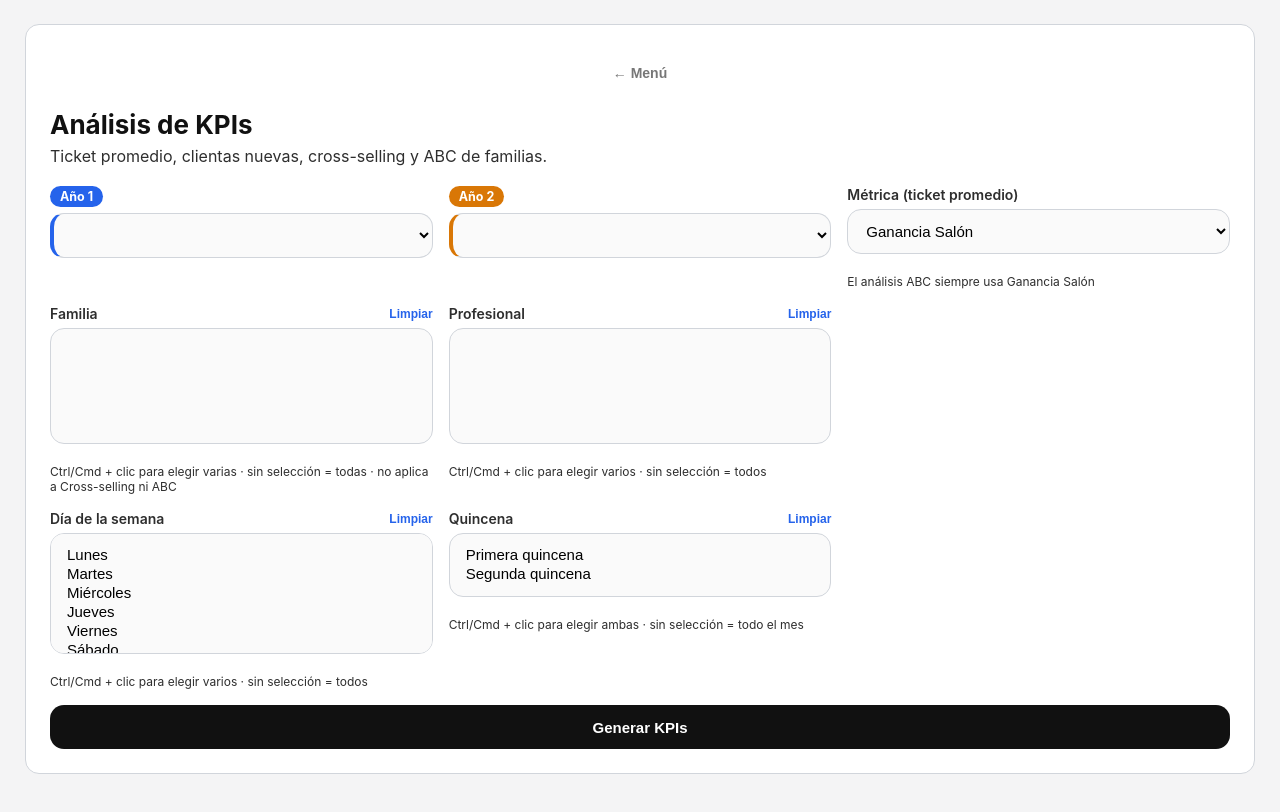
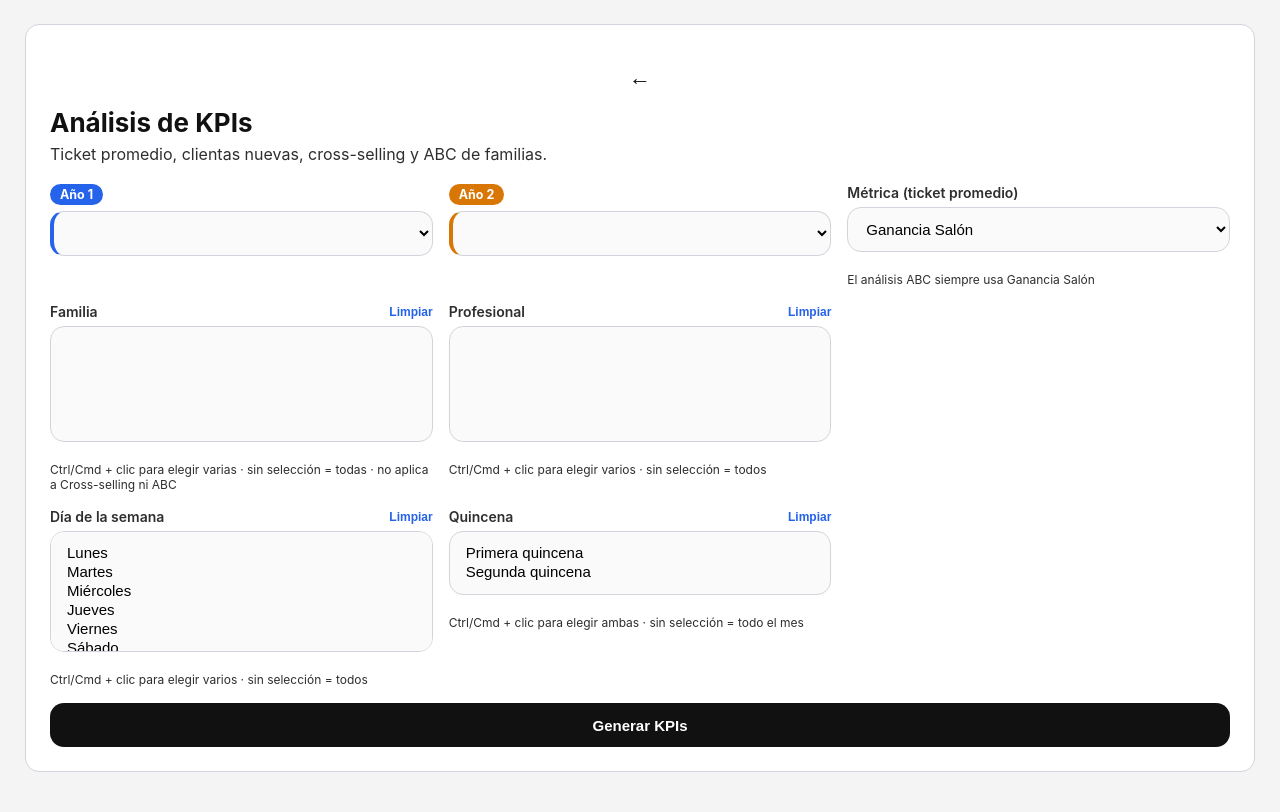
Before and after one commit to devoscarperez/kivor-frontend, a plain HTML site: page ventas-lyl-kpis.html in a window 1280 px wide. Drawn offline with Linux system fonts and the light colour scheme; no server answers; sample sign-in values are in the browser's storage.

Commit message:
fix: boton volver al menu en reportes de ventas-lyl
Apuntaba a index.html, una pagina sin uso que falla y termina
expulsando al usuario (reportado como "me saca del menu"). Ahora
apunta a dashboard.html, el menu real. Se reemplaza el estilo
back-btn (texto delgado de 14px) por el componente .icon-btn
estandar (44px de area tactil), agregado a css/styles.css para
reuso en otras pantallas.

```diff
--- a/css/styles.css
+++ b/css/styles.css
@@ -127,6 +127,25 @@ td:first-child {
     margin-bottom: 12px;
 }
 
+/* Boton de icono estandar (ej. volver al menu): mismo tamaño/peso en
+   toda la app, con area tactil minima de 44px. */
+.icon-btn {
+    min-width: 44px;
+    min-height: 44px;
+
+    display: flex;
+    align-items: center;
+    justify-content: center;
+
+    background: none;
+    border: none;
+
+    font-size: 22px;
+    color: var(--color-text-primary, #111);
+
+    cursor: pointer;
+}
+
 .tabla-precios {
     width: 100%;
     margin-top: 25px;
--- a/ventas-lyl-kpis.html
+++ b/ventas-lyl-kpis.html
@@ -21,7 +21,7 @@
 <main class="reporte-page">
     <section class="reporte-card">
 
-        <button class="back-btn" onclick="window.location.href='index.html'">← Menú</button>
+        <button class="icon-btn" onclick="window.location.href='dashboard.html'" aria-label="Volver al menú">←</button>
 
         <header class="reporte-header">
             <div>
```
Also changed, not shown: ventas-lyl-analisis.html (+1 -1 lines), ventas-lyl-reporte.html (+1 -1 lines).
